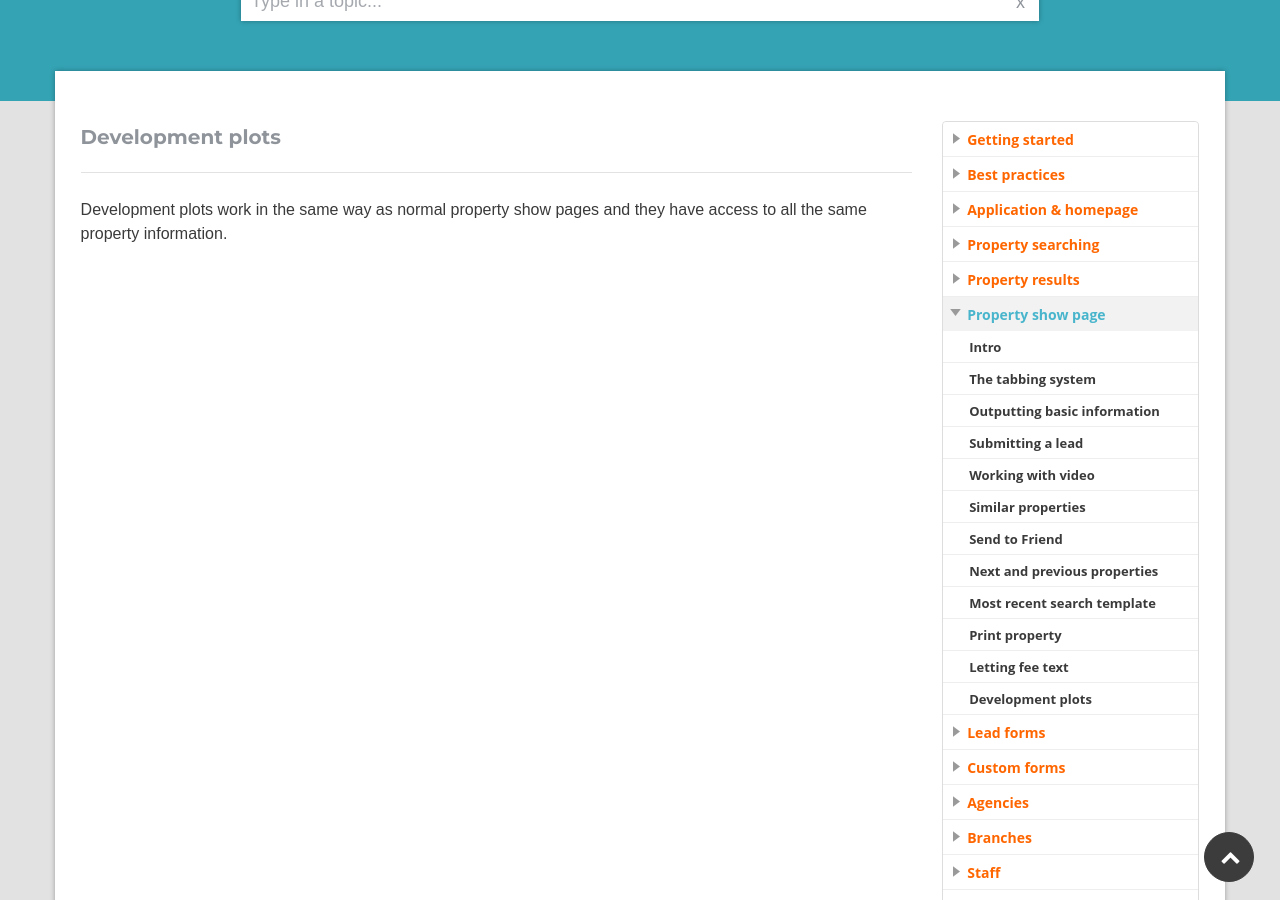
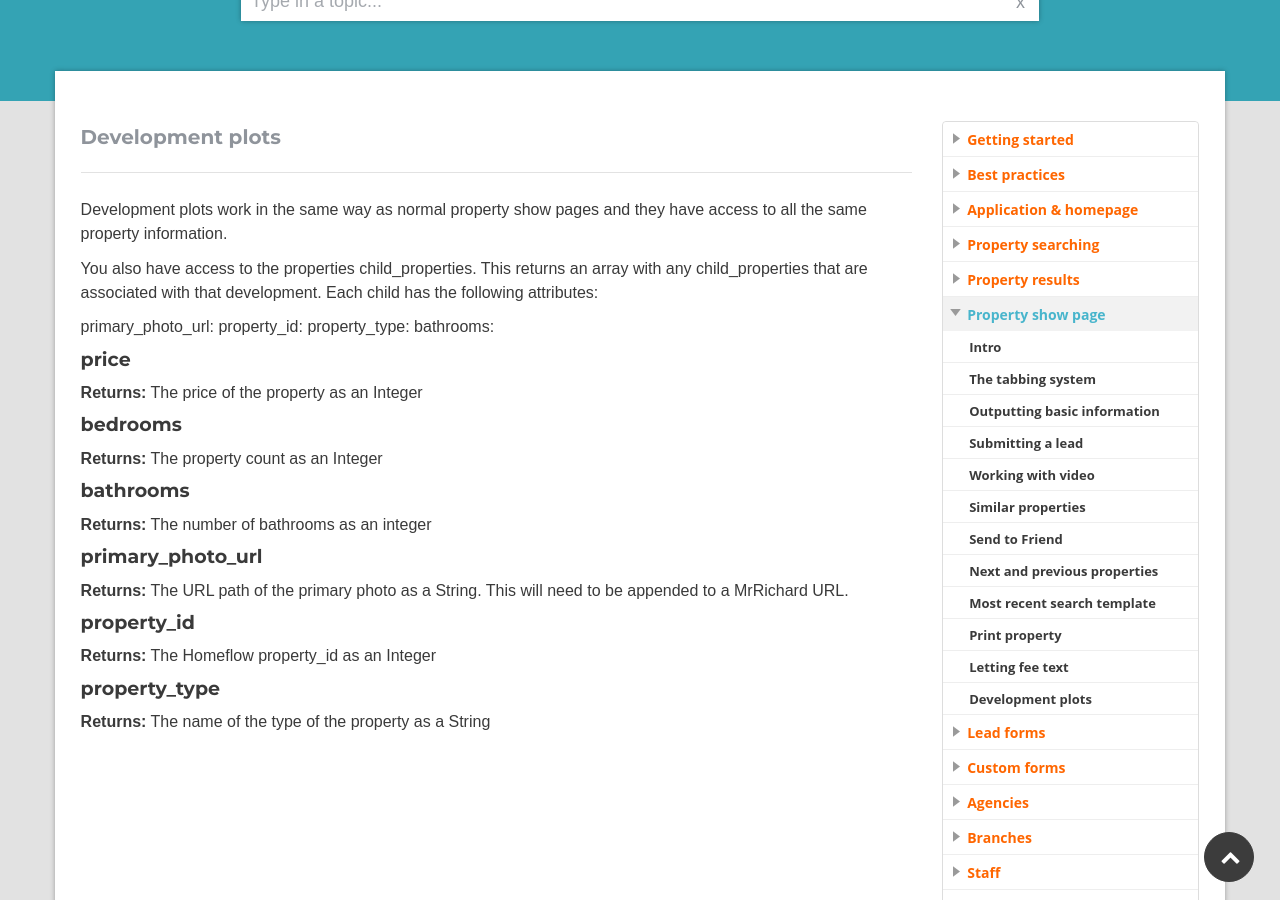
Before and after one commit to homeflow/homeflow.github.io, a Jekyll site: the page built from _posts/property-show-page/2016-08-17-development-plots.md, in a window 1280 px wide and 900 px high, scrolled down 220 px. Built offline with Jekyll 4.4.1, drawn with Linux system fonts in a browser that asks for light colours.

Commit message:
Develpoment plots information

```diff
--- a/_posts/property-show-page/2016-08-17-development-plots.md
+++ b/_posts/property-show-page/2016-08-17-development-plots.md
@@ -6,3 +6,30 @@ category: property-show-page
 ---
 Development plots work in the same way as normal property show pages and they
 have access to all the same property information.
+
+You also have access to the properties child_properties. This returns an array
+with any child_properties that are associated with that development. Each child has the following
+attributes:
+
+primary_photo_url:
+property_id:
+property_type:
+bathrooms:
+
+#### price
+**Returns:** The price of the property as an Integer
+
+#### bedrooms
+**Returns:** The property count as an Integer
+
+#### bathrooms
+**Returns:** The number of bathrooms as an integer
+
+#### primary_photo_url
+**Returns:** The URL path of the primary photo as a String. This will need to be appended to a MrRichard URL.
+
+#### property_id
+**Returns:** The Homeflow property_id as an Integer
+
+#### property_type
+**Returns:** The name of the type of the property as a String
```
